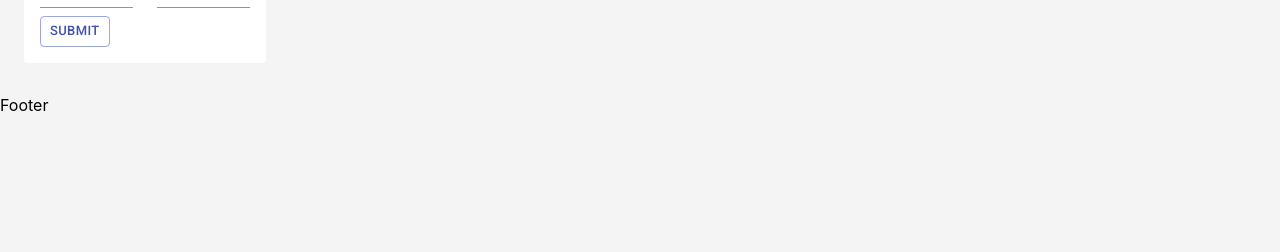
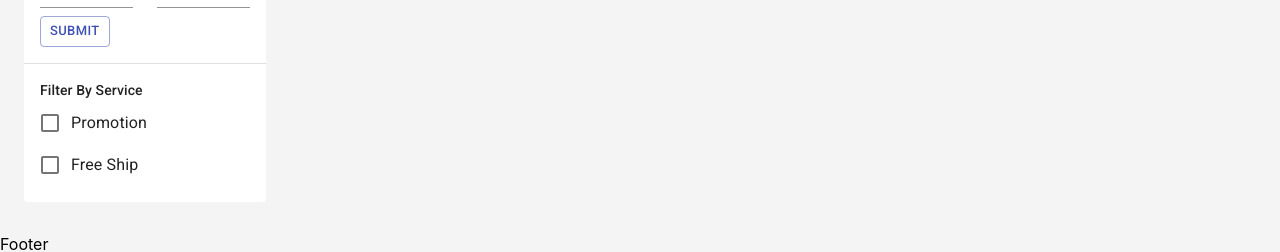
Before and after one commit to lehai051092/learn-reactjs, a React (Create React App) app: page /products in a window 1280 px wide. Shown: the part 221-473 px from the top of the page. Built offline with nearby package versions, Linux system fonts and the light colour scheme; no server answers.

Commit message:
Filter service product

```diff
--- /dev/null
+++ b/src/features/Product/components/Filters/FilterByService.jsx
@@ -0,0 +1,59 @@
+import React from 'react';
+import {Box, Checkbox, FormControlLabel, Typography} from "@material-ui/core";
+import PropTypes from "prop-types";
+import {makeStyles} from "@material-ui/core/styles";
+
+const useStyles = makeStyles((theme) => ({
+    root: {
+        padding: theme.spacing(2),
+        borderTop: `1px solid ${theme.palette.grey[300]}`
+    },
+    service: {
+        listStyleType: 'none',
+        margin: '0',
+        padding: '0'
+    }
+}));
+
+FilterByService.propTypes = {
+    filters: PropTypes.object,
+    onChange: PropTypes.func,
+};
+
+function FilterByService({filters = {}, onChange}) {
+    const classes = useStyles();
+
+    const handleChange = (e) => {
+        if (!onChange) return;
+
+        const {name, checked} = e.target;
+        onChange({[name]: checked});
+    }
+
+    return (
+        <Box className={classes.root}>
+            <Typography variant={"subtitle2"}>Filter By Service</Typography>
+            <ul className={classes.service}>
+                {[{value: "isPromotion", label: "Promotion"},
+                    {value: "isFreeShip", label: "Free Ship"}
+                ].map((service) => (
+                    <li key={service.value}>
+                        <FormControlLabel
+                            control={
+                                <Checkbox
+                                    checked={Boolean(filters[service.value])}
+                                    onChange={handleChange}
+                                    name={service.value}
+                                    color="primary"
+                                />
+                            }
+                            label={service.label}
+                        />
+                    </li>
+                ))}
+            </ul>
+        </Box>
+    );
+}
+
+export default FilterByService;
--- a/src/features/Product/components/ProductFilters.jsx
+++ b/src/features/Product/components/ProductFilters.jsx
@@ -3,12 +3,14 @@ import PropTypes from 'prop-types';
 import {Box} from "@material-ui/core";
 import FilterByCategory from "./Filters/FilterByCategory";
 import FilterByPrice from "./Filters/FilterByPrice";
+import FilterByService from "./Filters/FilterByService";
 
 ProductFilters.propTypes = {
+    filters: PropTypes.object.isRequired,
     onChange: PropTypes.func,
 };
 
-function ProductFilters({onChange}) {
+function ProductFilters({filters, onChange}) {
     const handleCategoryChange = (newCategoryId) => {
         if (!onChange) return;
         const newFilters = {
@@ -17,14 +19,15 @@ function ProductFilters({onChange}) {
         onChange(newFilters);
     }
 
-    const handlePriceChange = (values) => {
+    const handleChange = (values) => {
         if (onChange) onChange(values);
     }
 
     return (
         <Box>
             <FilterByCategory onChange={handleCategoryChange}/>
-            <FilterByPrice onChange={handlePriceChange}/>
+            <FilterByPrice onChange={handleChange}/>
+            <FilterByService onChange={handleChange} filters={filters}/>
         </Box>
     );
 }
--- a/src/features/Product/components/Skeletons/FiltersSkeletonList.jsx
+++ b/src/features/Product/components/Skeletons/FiltersSkeletonList.jsx
@@ -21,6 +21,7 @@ const useStyles = makeStyles((theme) => ({
     borderTop: {
         marginTop: theme.spacing(1),
         marginBottom: theme.spacing(1),
+        paddingTop: theme.spacing(1),
         borderTop: `1px solid ${theme.palette.grey[300]}`
     }
 }));
@@ -51,10 +52,22 @@ function FiltersSkeletonList({length}) {
                 </ul>
             </Box>
             <Box className={classes.borderTop}>
+                <Skeleton variant="rect" width="72%"/>
                 <ul className={classes.menu}>
                     <li><Skeleton variant="rect" width="72%"/></li>
                     <li><Skeleton variant="rect" width="100%"/></li>
                     <li><Skeleton variant="rect" width="24%"/></li>
+                </ul>
+            </Box>
+            <Box className={classes.borderTop}>
+                <Skeleton variant="rect" width="72%"/>
+                <ul className={classes.menu}>
+                    <li>
+                        <Skeleton variant="rect" width="40%"/>
+                    </li>
+                    <li>
+                        <Skeleton variant="rect" width="40%"/>
+                    </li>
                 </ul>
             </Box>
         </Box>
```
